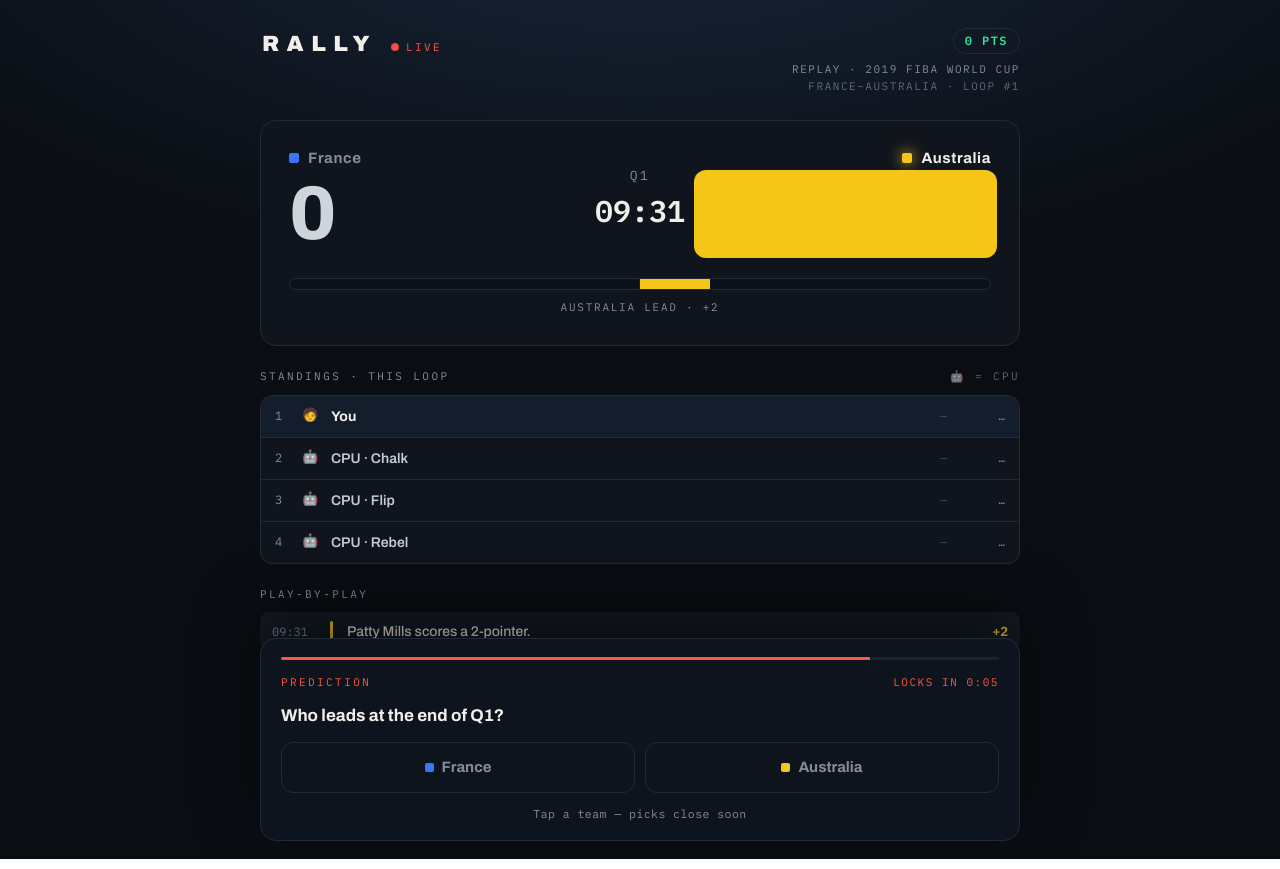
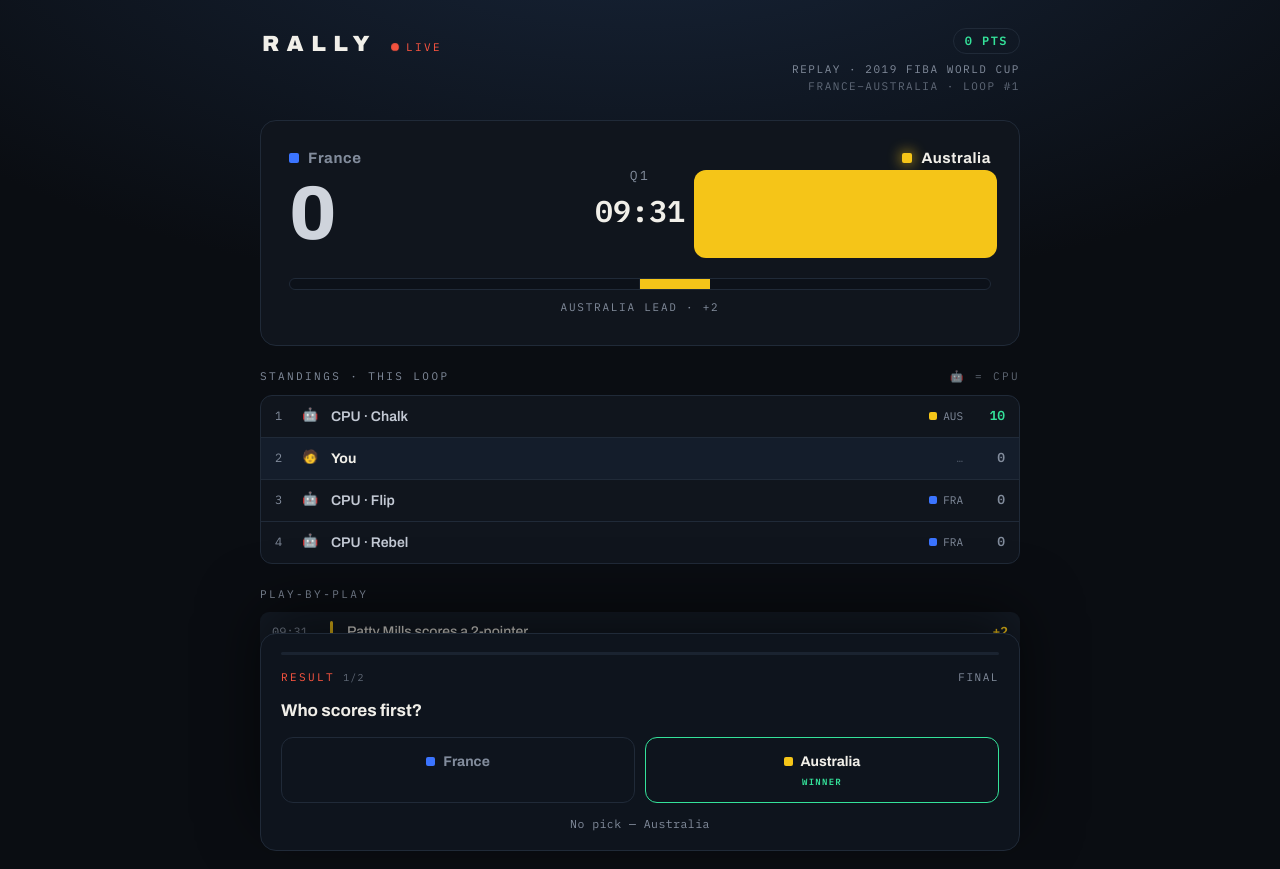
Before and after one commit to Aylay/rally, a Next.js app in the folder apps/web/: page / in a window 1280 px wide. Built offline with nearby package versions, Linux system fonts and the light colour scheme.

Commit message:
feat: queue multiple predictions with a player-based question

```diff
--- a/apps/web/app/page.tsx
+++ b/apps/web/app/page.tsx
@@ -3,7 +3,7 @@
 import { useState, useEffect } from "react";
 import { SEED_EVENTS, deriveState, resolve } from "@rally/engine";
 
-// Points par type — AFFICHAGE uniquement (badge +2/+3). La vérité du score
+// Points par type — AFFICHAGE uniquement (badge +2/+3 du feed). La vérité du score
 // vit dans le moteur ; ceci ne sert qu'au feed.
 const PTS: Record<string, number> = { shot_2pts: 2, shot_3pts: 3, free_throw: 1 };
 
@@ -14,18 +14,16 @@ const TEAMS = [
   { id: "team_fra", name: "France", abbr: "FRA", color: C.fra },
   { id: "team_aus", name: "Australia", abbr: "AUS", color: C.aus },
 ];
+// donnée de référence figée, résolue en mémoire côté front (jamais recopiée ailleurs)
+const PLAYERS: Record<string, string> = { player_mills: "Mills", player_fournier: "Fournier", player_gobert: "Gobert", player_baynes: "Baynes", player_batum: "Batum", player_ingles: "Ingles" };
+const PLAYER_TEAM: Record<string, string> = { player_mills: "team_aus", player_fournier: "team_fra", player_gobert: "team_fra", player_baynes: "team_aus", player_batum: "team_fra", player_ingles: "team_aus" };
+const isTeam = (id: string) => id.startsWith("team_");
 const nameOf = (id: string) => TEAMS.find((t) => t.id === id)?.name ?? id;
 const colorOf = (id: string) => TEAMS.find((t) => t.id === id)?.color ?? C.line;
 const abbrOf = (id: string) => TEAMS.find((t) => t.id === id)?.abbr ?? "";
-
-// openAtSequence = quand la carte apparaît. C'est un ajout naturel au modèle
-// Prediction du moteur ; resolve() n'en a pas besoin, on le garde côté UI pour V1.
-const PRED = {
-  id: "pred_q1_leader", question: "Who leads at the end of Q1?",
-  options: ["team_fra", "team_aus"], openAtSequence: 2, lockAtSequence: 6, resolveAtSequence: 9, resolveOn: "team" as const,
-};
-
-type Result = { winner: string; correct: boolean; hadPick: boolean };
+const labelOf = (id: string) => (isTeam(id) ? nameOf(id) : PLAYERS[id] ?? id);
+const shortOf = (id: string) => (isTeam(id) ? abbrOf(id) : PLAYERS[id] ?? id);
+const dotColorOf = (id: string) => (isTeam(id) ? colorOf(id) : colorOf(PLAYER_TEAM[id] ?? ""));
 
 const BOTS = [
   { id: "cpu_chalk", name: "Chalk", skill: 0.85 }, // suit le favori au lock
@@ -33,20 +31,32 @@ const BOTS = [
   { id: "cpu_rebel", name: "Rebel", skill: 0.30 }, // contrarian
 ];
 
+// File de prédictions : une carte à la fois. Fenêtres non chevauchantes sur le seed.
+// open/lockAtSequence = timing UI en v1 ; ils passeront serveur (lock imposé par la Lambda) en v2.
+const PREDICTIONS = [
+  { id: "pred_first",     question: "Who scores first?", options: ["team_fra", "team_aus"],
+    openAtSequence: 1, lockAtSequence: 2, resolveAtSequence: 3, resolveOn: "team" as const },
+  { id: "pred_topscorer", question: "Top scorer of Q1?", options: ["player_fournier", "player_gobert", "player_mills"],
+    openAtSequence: 5, lockAtSequence: 7, resolveAtSequence: 9, resolveOn: "player" as const },
+];
+type Phase = "hidden" | "open" | "locked" | "resolved";
+const lifecycle = (p: typeof PREDICTIONS[number], seq: number): Phase =>
+  seq < p.openAtSequence ? "hidden" : seq < p.lockAtSequence ? "open" : seq < p.resolveAtSequence ? "locked" : "resolved";
+
+type Result = { winner: string; correct: boolean; hadPick: boolean };
+
 export default function Home() {
   const [seq, setSeq] = useState(0);
   const [cycle, setCycle] = useState(1);
   const [paused, setPaused] = useState(false);
-  const [pick, setPick] = useState<string | null>(null);
-  const [result, setResult] = useState<Result | null>(null);
+  const [picks, setPicks] = useState<Record<string, string>>({});
+  const [results, setResults] = useState<Record<string, Result>>({});
+  const [botPicks, setBotPicks] = useState<Record<string, Record<string, string>>>({});
   const [points, setPoints] = useState(0);
-  const [scoredCycle, setScoredCycle] = useState(0);
-  const [botPicks, setBotPicks] = useState<Record<string, string>>({});
-  const [botCycle, setBotCycle] = useState(0);
+  const [done, setDone] = useState<Record<string, boolean>>({});
   const last = SEED_EVENTS[SEED_EVENTS.length - 1].sequence;
 
   // Le "battement" local : en attendant AWS, le navigateur fait avancer le match.
-  // Plus tard, on remplace ce timer par le flux WebSocket — la logique ne bouge pas.
   useEffect(() => {
     if (paused) {
       const t = setTimeout(() => { setSeq(0); setCycle((c) => c + 1); setPaused(false); }, PAUSE_MS);
@@ -56,43 +66,37 @@ export default function Home() {
     return () => clearTimeout(t);
   }, [seq, paused, last]);
 
-  // reset du prono à chaque nouvelle manche
-  useEffect(() => { setPick(null); setResult(null); setBotPicks({}); }, [cycle]);
+  // reset à chaque nouvelle manche (`done` est gardé par cycle, pas besoin de le vider)
+  useEffect(() => { setPicks({}); setResults({}); setBotPicks({}); }, [cycle]);
 
-  const phase =
-    seq < PRED.openAtSequence ? "hidden" :
-    seq < PRED.lockAtSequence ? "open" :
-    seq < PRED.resolveAtSequence ? "locked" : "resolved";
-  // compte à rebours jusqu'au lock — ancré sur la séquence (= l'horloge partagée)
-  const secsToLock = Math.max(0, Math.ceil((PRED.lockAtSequence - seq) * TICK_MS / 1000));
-  const lockFraction = Math.max(0, Math.min(1, (PRED.lockAtSequence - seq) / (PRED.lockAtSequence - PRED.openAtSequence)));
-
-  // résolution (une fois par manche) — la bonne réponse n'est jamais stockée,
-  // elle est DÉRIVÉE de l'état à resolveAtSequence.
+  // lock des bots + résolution, sur toutes les prédictions, une fois chacune par manche
   useEffect(() => {
-    if (phase === "resolved" && scoredCycle !== cycle) {
-      const winner = resolve(PRED, deriveState(SEED_EVENTS, PRED.resolveAtSequence));
-      const correct = pick != null && pick === winner;
-      setResult({ winner, correct, hadPick: pick != null });
-      if (correct) setPoints((p) => p + WIN_POINTS);
-      setScoredCycle(cycle);
+    for (const p of PREDICTIONS) {
+      const ph = lifecycle(p, seq);
+      const lockKey = `${cycle}:lock:${p.id}`;
+      if ((ph === "locked" || ph === "resolved") && !done[lockKey]) {
+        const atLock = deriveState(SEED_EVENTS, p.lockAtSequence);
+        const tally: Record<string, number> = p.resolveOn === "player" ? atLock.pointsByPlayer : atLock.scoreByTeam;
+        const ranked = [...p.options].sort((a, b) => (tally[b] ?? 0) - (tally[a] ?? 0));
+        const fav = ranked[0], und = ranked[ranked.length - 1];
+        const noInfo = (tally[fav] ?? 0) === (tally[und] ?? 0); // rien à se mettre sous la dent → hasard
+        const bp: Record<string, string> = {};
+        for (const b of BOTS) bp[b.id] = noInfo ? p.options[Math.floor(Math.random() * p.options.length)]
+                                               : (Math.random() < b.skill ? fav : und);
+        setBotPicks((prev) => ({ ...prev, [p.id]: bp }));
+        setDone((prev) => ({ ...prev, [lockKey]: true }));
+      }
+      const resKey = `${cycle}:res:${p.id}`;
+      if (ph === "resolved" && !done[resKey]) {
+        const winner = resolve(p, deriveState(SEED_EVENTS, p.resolveAtSequence));
+        const mine = picks[p.id] ?? null;
+        const correct = mine != null && mine === winner;
+        setResults((prev) => ({ ...prev, [p.id]: { winner, correct, hadPick: mine != null } }));
+        if (correct) setPoints((pt) => pt + WIN_POINTS);
+        setDone((prev) => ({ ...prev, [resKey]: true }));
+      }
     }
-  }, [phase, cycle, scoredCycle, pick]);
-
-  // les bots CPU lockent au MÊME instant que tout le monde, avec la seule info dispo au lock :
-  // ils penchent vers l'équipe qui mène au lock selon leur "skill". Zéro triche, zéro futur.
-  useEffect(() => {
-    if ((phase === "locked" || phase === "resolved") && botCycle !== cycle) {
-      const atLock = deriveState(SEED_EVENTS, PRED.lockAtSequence);
-      const fra = atLock.scoreByTeam.team_fra ?? 0, aus = atLock.scoreByTeam.team_aus ?? 0;
-      const lead = fra >= aus ? "team_fra" : "team_aus";
-      const other = lead === "team_fra" ? "team_aus" : "team_fra";
-      const picks: Record<string, string> = {};
-      for (const b of BOTS) picks[b.id] = Math.random() < b.skill ? lead : other;
-      setBotPicks(picks);
-      setBotCycle(cycle);
-    }
-  }, [phase, cycle, botCycle]);
+  }, [seq, cycle]);
 
   const view = deriveState(SEED_EVENTS, seq);
   const score = { team_fra: view.scoreByTeam.team_fra ?? 0, team_aus: view.scoreByTeam.team_aus ?? 0 };
@@ -103,17 +107,28 @@ export default function Home() {
   const feed = SEED_EVENTS.filter((e) => e.sequence <= seq && PTS[e.type]).reverse();
   const onAir = !paused && view.status === "playing";
 
-  // classement de la manche : toi + bots, statut dérivé du pick vs gagnant
-  const winner = result?.winner ?? null;
-  const statusOf = (p: string | null) =>
-    p == null ? (phase === "open" ? "pending" : "nopick")
-    : phase === "resolved" ? (p === winner ? "win" : "miss") : "set";
+  // prédiction active : en cours (open/locked) ; sinon la dernière résolue ; sinon rien
+  const inFlight = PREDICTIONS.find((p) => { const ph = lifecycle(p, seq); return ph === "open" || ph === "locked"; });
+  const lastResolved = [...PREDICTIONS].reverse().find((p) => lifecycle(p, seq) === "resolved");
+  const active = inFlight ?? lastResolved ?? null;
+  const phase: Phase = active ? lifecycle(active, seq) : "hidden";
+  const aPick = active ? picks[active.id] ?? null : null;
+  const aRes = active ? results[active.id] ?? null : null;
+  const aBots = active ? botPicks[active.id] ?? {} : {};
+  const aIndex = active ? PREDICTIONS.indexOf(active) + 1 : 0;
+  const secsToLock = active ? Math.max(0, Math.ceil((active.lockAtSequence - seq) * TICK_MS / 1000)) : 0;
+  const lockFraction = active ? Math.max(0, Math.min(1, (active.lockAtSequence - seq) / (active.lockAtSequence - active.openAtSequence))) : 0;
+
+  // classement DE LA MANCHE : points cumulés sur toutes les prédictions résolues ce cycle
+  const loopPts = (pickFor: (pid: string) => string | null) => PREDICTIONS.reduce((sum, p) => {
+    const w = results[p.id]?.winner ?? null; if (w == null) return sum;
+    const ch = pickFor(p.id); return sum + (ch != null && ch === w ? WIN_POINTS : 0);
+  }, 0);
   let standings = [
-    { id: "you", name: "You", you: true, pick, status: statusOf(pick) },
-    ...BOTS.map((b) => { const p = botPicks[b.id] ?? null; return { id: b.id, name: b.name, you: false, pick: p, status: statusOf(p) }; }),
-  ];
-  if (phase === "resolved")
-    standings = [...standings].sort((a, b) => (b.status === "win" ? 1 : 0) - (a.status === "win" ? 1 : 0) || (a.you ? -1 : b.you ? 1 : 0));
+    { id: "you", name: "You", you: true, pts: loopPts((pid) => picks[pid] ?? null), apick: aPick },
+    ...BOTS.map((b) => ({ id: b.id, name: b.name, you: false,
+      pts: loopPts((pid) => botPicks[pid]?.[b.id] ?? null), apick: aBots[b.id] ?? null })),
+  ].sort((a, b) => b.pts - a.pts || (a.you ? -1 : b.you ? 1 : 0));
 
   return (
     <main style={{ background: `radial-gradient(130% 90% at 50% -15%, #18263b 0%, transparent 55%), ${C.bg}`,
@@ -127,7 +142,7 @@ export default function Home() {
         @media (prefers-reduced-motion: reduce){ *{animation:none !important; transition:none !important} }
       `}</style>
 
-      <div style={{ width: "100%", maxWidth: 760, paddingBottom: 180 }}>
+      <div style={{ width: "100%", maxWidth: 760, paddingBottom: 190 }}>
         <header style={{ display: "flex", alignItems: "flex-start", justifyContent: "space-between", marginBottom: 26 }}>
           <div style={{ display: "flex", alignItems: "baseline", gap: 14 }}>
             <span style={{ fontWeight: 900, fontSize: 22, letterSpacing: "0.34em", paddingLeft: 2 }}>RALLY</span>
@@ -137,10 +152,7 @@ export default function Home() {
             </span>
           </div>
           <div style={{ display: "flex", flexDirection: "column", alignItems: "flex-end", gap: 7 }}>
-            <span className="mono" style={{ fontSize: 12, fontWeight: 600, letterSpacing: "0.12em", color: C.win,
-                                            border: `1px solid ${C.line}`, borderRadius: 99, padding: "3px 11px" }}>
-              {points} PTS
-            </span>
+            <span className="mono" style={{ fontSize: 12, fontWeight: 600, letterSpacing: "0.12em", color: C.win, border: `1px solid ${C.line}`, borderRadius: 99, padding: "3px 11px" }}>{points} PTS</span>
             <span className="mono" style={{ fontSize: 11, color: C.muted, letterSpacing: "0.14em", textAlign: "right", lineHeight: 1.5 }}>
               REPLAY · 2019 FIBA WORLD CUP<br /><span style={{ opacity: 0.7 }}>FRANCE–AUSTRALIA · LOOP #{cycle}</span>
             </span>
@@ -183,7 +195,7 @@ export default function Home() {
           </div>
         </section>
 
-        {/* standings — toi vs bots CPU (assumés, étiquetés 🤖) */}
+        {/* standings — toi vs bots CPU, cumulé sur la manche */}
         <section style={{ marginTop: 22 }}>
           <div className="mono" style={{ fontSize: 11, letterSpacing: "0.22em", color: C.muted, marginBottom: 10, display: "flex", justifyContent: "space-between" }}>
             <span>STANDINGS · THIS LOOP</span><span style={{ opacity: 0.7 }}>🤖 = CPU</span>
@@ -195,16 +207,13 @@ export default function Home() {
                 <span className="mono" style={{ width: 14, fontSize: 12, color: C.muted }}>{idx + 1}</span>
                 <span style={{ fontSize: 13, width: 18, textAlign: "center" }}>{e.you ? "🧑" : "🤖"}</span>
                 <span style={{ flex: 1, fontWeight: e.you ? 700 : 600, fontSize: 14, color: e.you ? C.ink : "#c3c9d4" }}>{e.you ? "You" : `CPU · ${e.name}`}</span>
-                {e.pick
+                {e.apick
                   ? <span style={{ display: "flex", alignItems: "center", gap: 6 }}>
-                      <span style={{ width: 8, height: 8, borderRadius: 2, background: colorOf(e.pick) }} />
-                      <span className="mono" style={{ fontSize: 11, color: C.muted }}>{abbrOf(e.pick)}</span>
+                      <span style={{ width: 8, height: 8, borderRadius: 2, background: dotColorOf(e.apick) }} />
+                      <span className="mono" style={{ fontSize: 11, color: C.muted }}>{shortOf(e.apick)}</span>
                     </span>
-                  : <span className="mono" style={{ fontSize: 11, color: C.muted, opacity: 0.5 }}>—</span>}
-                <span className="mono" style={{ fontSize: 11, fontWeight: 600, minWidth: 46, textAlign: "right",
-                          color: e.status === "win" ? C.win : e.status === "miss" ? C.live : C.muted }}>
-                  {e.status === "win" ? "+10" : e.status === "miss" ? "miss" : e.status === "set" ? "set" : e.status === "pending" ? "…" : "—"}
-                </span>
+                  : <span className="mono" style={{ fontSize: 11, color: C.muted, opacity: 0.5 }}>…</span>}
+                <span className="mono" style={{ fontSize: 13, fontWeight: 700, minWidth: 30, textAlign: "right", color: e.pts > 0 ? C.win : C.muted }}>{e.pts}</span>
               </div>
             ))}
           </div>
@@ -229,60 +238,47 @@ export default function Home() {
         </section>
       </div>
 
-      {/* prediction card : glisse depuis le bas, le match reste visible */}
+      {/* prediction card : file d'attente, une carte à la fois, glisse du bas */}
       <div style={{ position: "absolute", left: 0, right: 0, bottom: 0, display: "flex", justifyContent: "center",
                     padding: "0 18px 18px", pointerEvents: "none",
-                    transform: phase !== "hidden" ? "translateY(0)" : "translateY(150%)",
+                    transform: active && phase !== "hidden" ? "translateY(0)" : "translateY(160%)",
                     transition: "transform .5s cubic-bezier(.4,0,.2,1)" }}>
-        <div style={{ pointerEvents: "auto", width: "100%", maxWidth: 760, background: "#0e141d",
-                      border: `1px solid ${C.line}`, borderRadius: 16, padding: "18px 20px",
-                      boxShadow: "0 -24px 60px rgba(0,0,0,.55)" }}>
-          {/* barre de compte à rebours : se vide pendant la fenêtre de vote */}
+        <div style={{ pointerEvents: "auto", width: "100%", maxWidth: 760, background: "#0e141d", border: `1px solid ${C.line}`,
+                      borderRadius: 16, padding: "18px 20px", boxShadow: "0 -24px 60px rgba(0,0,0,.55)" }}>
           <div style={{ height: 3, borderRadius: 99, background: "#1a2330", overflow: "hidden", marginBottom: 14 }}>
-            {phase === "open" && (
-              <div style={{ height: "100%", width: `${lockFraction * 100}%`, background: C.live,
-                            transition: `width ${TICK_MS}ms linear` }} />
-            )}
+            {phase === "open" && <div style={{ height: "100%", width: `${lockFraction * 100}%`, background: C.live, transition: `width ${TICK_MS}ms linear` }} />}
           </div>
 
           <div style={{ display: "flex", justifyContent: "space-between", alignItems: "center", marginBottom: 12 }}>
-            <span className="mono" style={{ fontSize: 11, letterSpacing: "0.22em",
-                                            color: phase === "resolved" ? (result?.correct ? C.win : C.live) : phase === "locked" ? C.muted : C.live }}>
-              {phase === "resolved" ? "RESULT" : "PREDICTION"}
+            <span style={{ display: "flex", alignItems: "center", gap: 8 }}>
+              <span className="mono" style={{ fontSize: 11, letterSpacing: "0.22em", color: phase === "resolved" ? (aRes?.correct ? C.win : C.live) : phase === "locked" ? C.muted : C.live }}>
+                {phase === "resolved" ? "RESULT" : "PREDICTION"}
+              </span>
+              <span className="mono" style={{ fontSize: 10, letterSpacing: "0.12em", color: C.muted, opacity: 0.7 }}>{aIndex}/{PREDICTIONS.length}</span>
             </span>
-            <span className="mono" style={{ fontSize: 11, letterSpacing: "0.14em",
-                                            color: phase === "open" ? C.live : C.muted }}>
-              {phase === "open" ? `LOCKS IN 0:${String(secsToLock).padStart(2, "0")}`
-                : phase === "locked" ? "PICKS CLOSED"
-                : "Q1 · FINAL"}
+            <span className="mono" style={{ fontSize: 11, letterSpacing: "0.14em", color: phase === "open" ? C.live : C.muted }}>
+              {phase === "open" ? `LOCKS IN 0:${String(secsToLock).padStart(2, "0")}` : phase === "locked" ? "PICKS CLOSED" : "FINAL"}
             </span>
           </div>
 
-          <div style={{ fontWeight: 700, fontSize: 17, marginBottom: 14 }}>{PRED.question}</div>
+          <div style={{ fontWeight: 700, fontSize: 17, marginBottom: 14 }}>{active?.question}</div>
 
           <div style={{ display: "flex", gap: 10 }}>
-            {PRED.options.map((opt) => {
-              const isPick = pick === opt;
-              const isWinner = result?.winner === opt;
+            {active?.options.map((opt) => {
+              const isPick = aPick === opt;
+              const isWinner = aRes?.winner === opt;
               let border = C.line, bg = "transparent", col = C.muted, tag: string | null = null;
-              if (phase === "open") {
-                if (isPick) { border = colorOf(opt); bg = colorOf(opt) + "22"; col = C.ink; }
-              } else if (phase === "locked") {
-                if (isPick) { border = colorOf(opt); bg = colorOf(opt) + "14"; col = C.ink; tag = "YOUR PICK"; }
-              } else {
-                if (isWinner) { border = C.win; col = C.ink; tag = "WINNER"; }
-                else if (isPick) { border = C.live; col = C.muted; }
-                if (isPick && !isWinner) tag = "YOUR PICK";
-                if (isPick && isWinner) tag = "YOUR PICK ✓";
-              }
+              if (phase === "open") { if (isPick) { border = dotColorOf(opt); bg = dotColorOf(opt) + "22"; col = C.ink; } }
+              else if (phase === "locked") { if (isPick) { border = dotColorOf(opt); bg = dotColorOf(opt) + "14"; col = C.ink; tag = "YOUR PICK"; } }
+              else { if (isWinner) { border = C.win; col = C.ink; tag = "WINNER"; } else if (isPick) { border = C.live; col = C.muted; }
+                     if (isPick && !isWinner) tag = "YOUR PICK"; if (isPick && isWinner) tag = "YOUR PICK ✓"; }
               return (
-                <button key={opt} onClick={() => phase === "open" && setPick(opt)} disabled={phase !== "open"}
-                  style={{ flex: 1, padding: "13px 14px", borderRadius: 12, border: `1.5px solid ${border}`, background: bg,
-                           color: col, fontFamily: "inherit", fontWeight: 700, fontSize: 15,
-                           cursor: phase === "open" ? "pointer" : "default", transition: "all .2s",
-                           display: "flex", flexDirection: "column", alignItems: "center", gap: 3 }}>
+                <button key={opt} onClick={() => phase === "open" && active && setPicks((prev) => ({ ...prev, [active.id]: opt }))} disabled={phase !== "open"}
+                  style={{ flex: 1, padding: "13px 14px", borderRadius: 12, border: `1.5px solid ${border}`, background: bg, color: col,
+                           fontFamily: "inherit", fontWeight: 700, fontSize: 14, cursor: phase === "open" ? "pointer" : "default",
+                           transition: "all .2s", display: "flex", flexDirection: "column", alignItems: "center", gap: 3 }}>
                   <span style={{ display: "flex", alignItems: "center", gap: 8 }}>
-                    <span style={{ width: 9, height: 9, borderRadius: 2, background: colorOf(opt) }} />{nameOf(opt)}
+                    <span style={{ width: 9, height: 9, borderRadius: 2, background: dotColorOf(opt) }} />{labelOf(opt)}
                     {phase === "open" && isPick && " ✓"}
                   </span>
                   {tag && <span className="mono" style={{ fontSize: 9, letterSpacing: "0.14em", color: isWinner ? C.win : C.muted }}>{tag}</span>}
@@ -292,11 +288,11 @@ export default function Home() {
           </div>
 
           <div className="mono" style={{ marginTop: 12, fontSize: 11.5, letterSpacing: "0.04em", color: C.muted, textAlign: "center" }}>
-            {phase === "open" && (pick ? "You can still change until picks close" : "Tap a team — picks close soon")}
-            {phase === "locked" && (pick ? <span>Locked: {nameOf(pick)} — waiting for end of Q1…</span> : "Picks closed — no pick this round")}
-            {phase === "resolved" && (result?.correct ? <span style={{ color: C.win }}>Nailed it · +{WIN_POINTS} pts</span>
-              : result?.hadPick ? <span>Missed — {nameOf(result.winner)} led</span>
-              : <span>No pick this round — {nameOf(result?.winner ?? "")} led</span>)}
+            {phase === "open" && (aPick ? "You can still change until picks close" : "Tap an option — picks close soon")}
+            {phase === "locked" && (aPick ? <span>Locked: {labelOf(aPick)} — waiting for the result…</span> : "Picks closed — no pick this round")}
+            {phase === "resolved" && (aRes?.correct ? <span style={{ color: C.win }}>Nailed it · +{WIN_POINTS} pts</span>
+              : aRes?.hadPick ? <span>Missed — {labelOf(aRes.winner)}</span>
+              : <span>No pick — {labelOf(aRes?.winner ?? "")}</span>)}
           </div>
         </div>
       </div>
```
